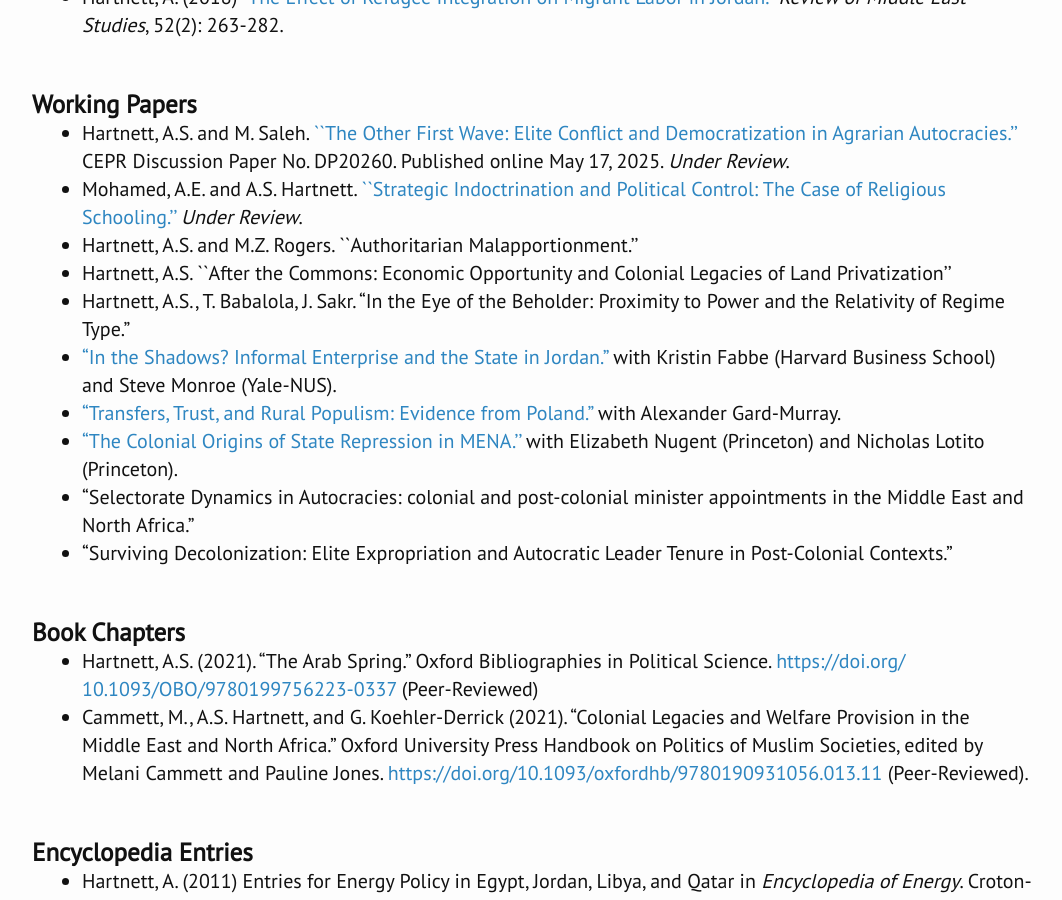
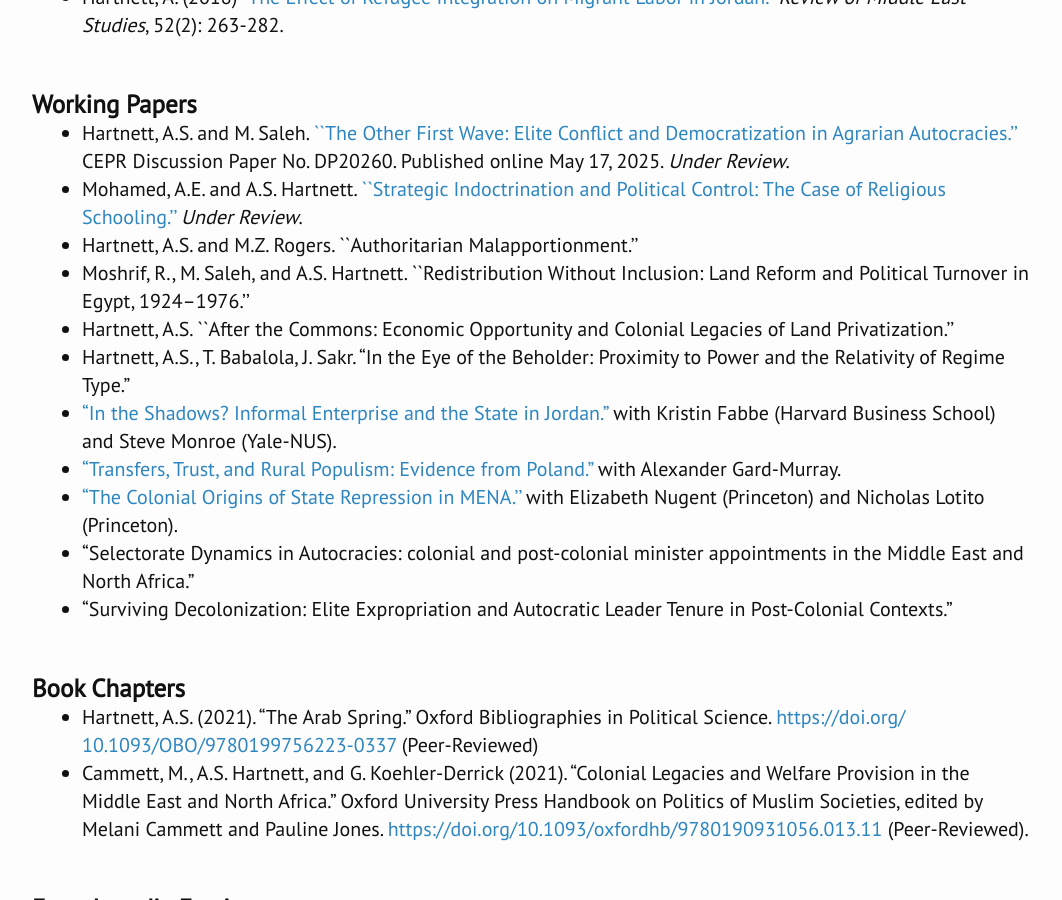
Before and after one commit to ashartnett/ashartnett.github.io, a Jekyll site: the page built from markdowns/2research.md, in a window 1280 px wide and 900 px high, scrolled down 527 px. Shown: the whole window, without its empty margins (108-1170 px from the left). Built offline with Jekyll 4.4.1, drawn with Linux system fonts in a browser that asks for light colours.

Commit message:
Update 2research.md

```diff
--- a/markdowns/2research.md
+++ b/markdowns/2research.md
@@ -20,14 +20,14 @@ permalink: /research/
  - Hartnett, A.S. and M. Saleh. [``The Other First Wave: Elite Conflict and Democratization in Agrarian Autocracies.''](https://cepr.org/publications/dp20260) CEPR Discussion Paper No. DP20260. Published online May 17, 2025. _Under Review_.
  - Mohamed, A.E. and A.S. Hartnett. [``Strategic Indoctrination and Political Control: The Case of Religious Schooling.''](https://papers.ssrn.com/sol3/papers.cfm?abstract_id=6543559) _Under Review_.
  - Hartnett, A.S. and M.Z. Rogers. ``Authoritarian Malapportionment.''
- - Hartnett, A.S. ``After the Commons: Economic Opportunity and Colonial Legacies of Land Privatization''
+ - Moshrif, R., M. Saleh, and A.S. Hartnett. ``Redistribution Without Inclusion: Land Reform and Political Turnover in Egypt, 1924--1976.''
+ - Hartnett, A.S. ``After the Commons: Economic Opportunity and Colonial Legacies of Land Privatization.''
  - Hartnett, A.S., T. Babalola, J. Sakr. “In the Eye of the Beholder: Proximity to Power and the Relativity of Regime Type.”
  - ["In the Shadows? Informal Enterprise and the State in Jordan."](https://www.hbs.edu/faculty/Pages/item.aspx?num=55770) with Kristin Fabbe (Harvard Business School) and Steve Monroe (Yale-NUS).
  - ["Transfers, Trust, and Rural Populism: Evidence from Poland."](https://papers.ssrn.com/sol3/papers.cfm?abstract_id=3325608) with Alexander Gard-Murray.
  - ["The Colonial Origins of State Repression in MENA.''](https://ssrn.com/abstract=3239093) with Elizabeth Nugent (Princeton) and Nicholas Lotito (Princeton).
  - "Selectorate Dynamics in Autocracies: colonial and post-colonial minister appointments in the Middle East and North Africa."
  - "Surviving Decolonization: Elite Expropriation and Autocratic Leader Tenure in Post-Colonial Contexts."
-
 
 ### Book Chapters
 - Hartnett, A.S. (2021). “The Arab Spring.” Oxford Bibliographies in Political Science. [https://doi.org/
```
